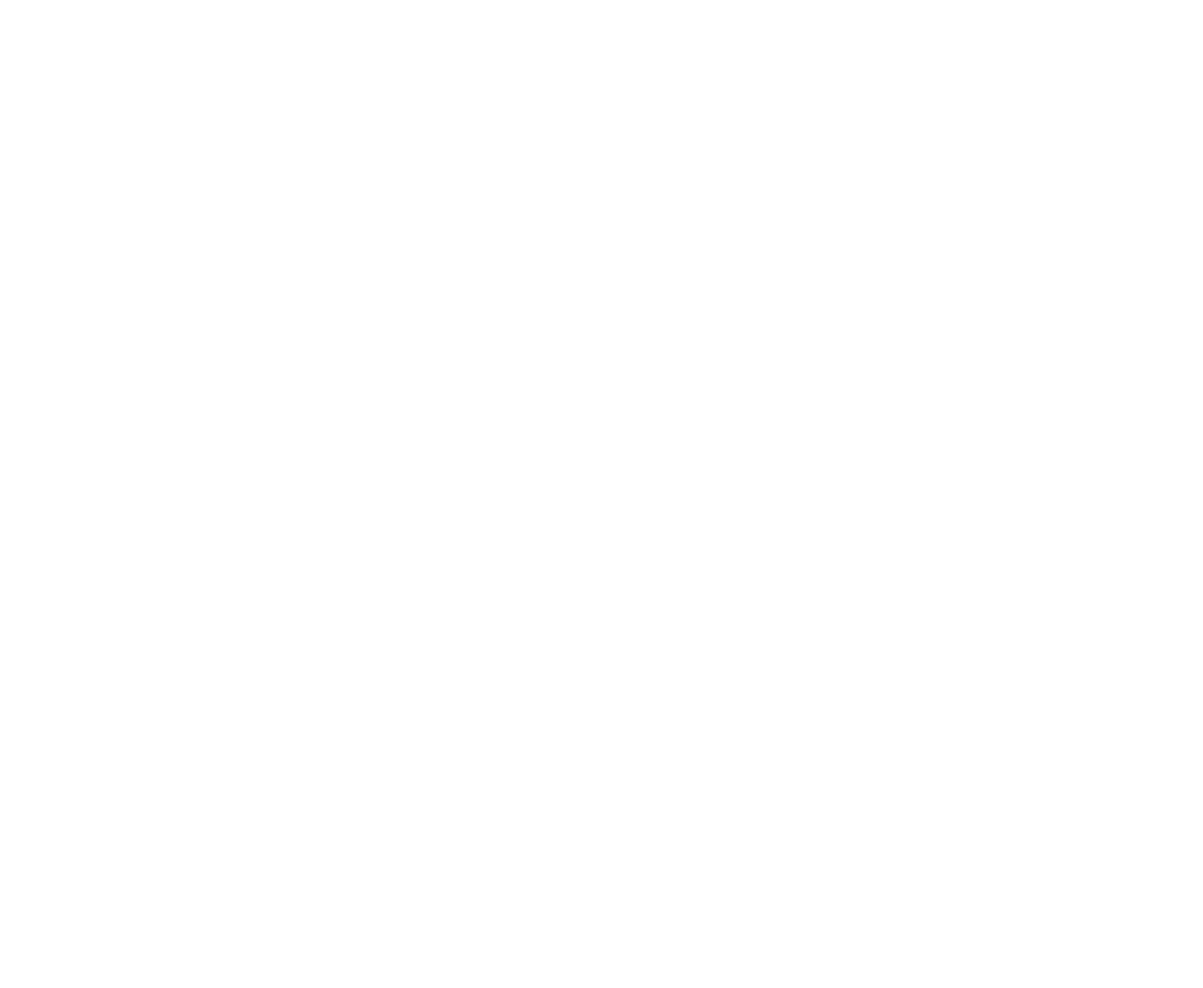
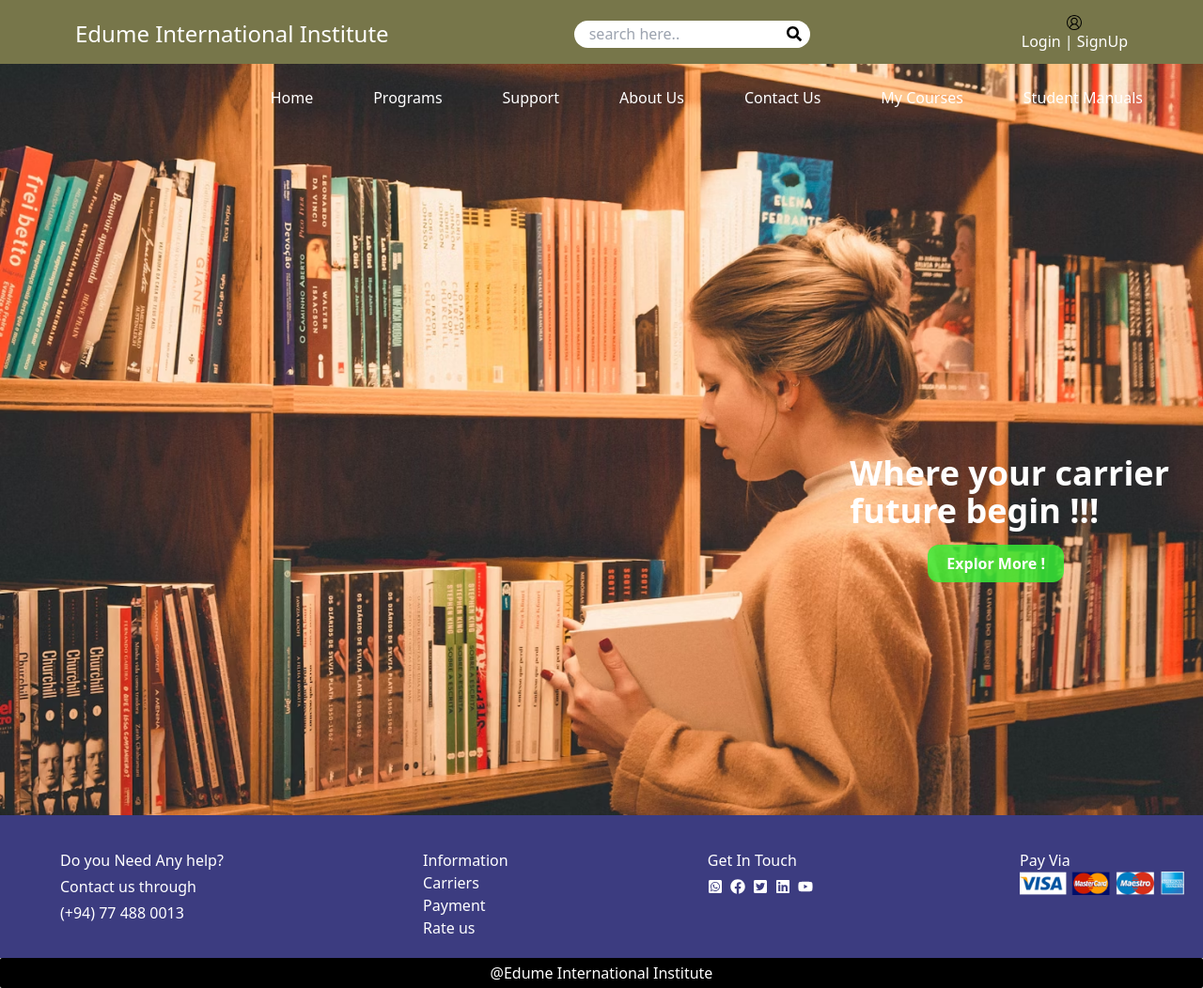
Before and after one commit to KasunDimantha/Edume-International-Institute, a React (Vite) app in the folder EdumeLMS/: page / in a window 1280 px wide. Shown: the whole page at 94% size. Before the commit the page ends 800 px from the top, so only its background shows below. Built offline with nearby package versions, Linux system fonts and the light colour scheme.

Commit message:
complete home page

```diff
--- a/EdumeLMS/package.json
+++ b/EdumeLMS/package.json
@@ -27,7 +27,7 @@
     "eslint-plugin-react-hooks": "^4.6.0",
     "eslint-plugin-react-refresh": "^0.4.5",
     "tailwindcss": "^3.4.1",
-    "vite": "^5.1.0"
+    "vite": "^5.1.4"
   },
   "description": "This template provides a minimal setup to get React working in Vite with HMR and some ESLint rules.",
   "main": "tailwind.config.js",
--- a/EdumeLMS/src/App.jsx
+++ b/EdumeLMS/src/App.jsx
@@ -1,4 +1,5 @@
-
+import './App.css'
+import React from "react";
 import { BrowserRouter as Router,Route,Routes } from 'react-router-dom'
 import Home_Page from './pages/Home_Page';
 import SignIn_Page from './pages/SignIn_Page';
@@ -12,8 +13,8 @@
       <Router>
         <Routes>
           <Route exact path="/"  element={<Home_Page/>}/>
-          <Route exact path="/signInPage"  element={<SignIn_Page/>} />
-          <Route exact path="/signUpPage"  element={<SignUp_Page/>} />
+          {/*<Route exact path="/signInPage"  element={<SignIn_Page/>} />
+          <Route exact path="/signUpPage"  element={<SignUp_Page/>} />  */}
         </Routes>
       </Router>
     </>
--- a/EdumeLMS/src/pages/Home_Page.jsx
+++ b/EdumeLMS/src/pages/Home_Page.jsx
@@ -1,10 +1,14 @@
 import React from 'react'
 import TopBar from './component/TopBar'
+import Hero_Section from './component/Hero_Section'
+import Footer from './component/Footer'
 
 function Home_Page() {
   return (
     <div>
       <TopBar/>
+      <Hero_Section/>
+      <Footer/>
     </div>
   )
 }
--- a/EdumeLMS/src/pages/SignIn_Page.jsx
+++ b/EdumeLMS/src/pages/SignIn_Page.jsx
@@ -1,9 +1,14 @@
 import React from 'react'
+import TopBar from './component/TopBar'
+import Footer from './component/Footer'
+import SignIn from './component/SignIn'
 
 function SignIn_Page() {
   return (
     <div>
-
+      <TopBar/>
+      <SignIn/>
+      <Footer/>
     </div>
   )
 }
--- a/EdumeLMS/src/pages/SignUp_Page.jsx
+++ b/EdumeLMS/src/pages/SignUp_Page.jsx
@@ -1,9 +1,14 @@
 import React from 'react'
+import TopBar from './component/TopBar'
+import Footer from './component/Footer'
+import SignUp from './component/SignUp'
 
 function SignUp_Page() {
   return (
     <div>
-
+      <TopBar/>
+      <SignUp/>
+      <Footer/>
     </div>
   )
 }
--- a/EdumeLMS/src/pages/component/Footer.jsx
+++ b/EdumeLMS/src/pages/component/Footer.jsx
@@ -0,0 +1,47 @@
+import React from "react";
+import { FaFacebook } from "react-icons/fa";
+import { FaWhatsappSquare } from "react-icons/fa";
+import { FaTwitterSquare } from "react-icons/fa";
+import { FaLinkedin } from "react-icons/fa";
+import { FaYoutube } from "react-icons/fa";
+import pay from "./img/pay.png";
+
+function Footer() {
+  return (
+    <>
+      <div className="flex justify-between bg-[#3c3c80] pl-16 pt-9 pr-5 pb-5">
+        <div className="text-white font-sans">
+          <h5 className="text-white font-sans text-base">Do you Need Any help?</h5>
+          <p className="pt-1">Contact us through </p>
+          <p className="pt-1">(+94) 77 488 0013</p>
+        </div>
+        <div className="text-white font-sans">
+          <h5 className="text-white font-sans text-base">Information</h5>
+          <p>Carriers</p>
+          <p>Payment</p>
+          <p>Rate us</p>
+        </div>
+
+        <div className="text-white font-sans">
+          <h4>Get In Touch</h4>
+          <div className="flex ">
+            <p className="pr-2 pt-2 text-base cursor-pointer"><FaWhatsappSquare /></p>
+            <p className="pr-2 pt-2 text-base cursor-pointer"><FaFacebook /></p>
+            <p className="pr-2 pt-2 text-base cursor-pointer"><FaTwitterSquare /></p>
+            <p className="pr-2 pt-2 text-base cursor-pointer"><FaLinkedin /></p>
+            <p className="pr-2 pt-2 text-base cursor-pointer"><FaYoutube /></p>
+          </div>
+        </div>
+        <div>
+          <h4 className="text-white">Pay Via</h4>
+          <img src={pay} alt="payment" className="h-h25" />
+        </div>
+      </div>
+      <div className="flex justify-center text-white bg-black pt-1 pb-1 rounded-sm">
+        <p>@Edume International Institute</p>
+      </div>
+    </>
+  );
+}
+
+export default Footer;
--- a/EdumeLMS/src/pages/component/Hero_Section.jsx
+++ b/EdumeLMS/src/pages/component/Hero_Section.jsx
@@ -0,0 +1,20 @@
+import React from 'react'
+import heroimg from './img/photo01.avif'
+
+function Hero_Section() {
+  return (
+    <>
+            <section className="h-h100">
+                <img src={heroimg} alt="heroimg" className="h-h100 w-w100%"/>
+
+                <div className="flex justify-end relative font-sans right-9 -top-96">
+                    <h2 className="text-white text-4xl font-bold">Where your carrier <br />future begin !!!</h2>
+                    <button className="absolute top-20 right-28 text-base bg-[#36f136d2] pt-2 pb-2 pl-5 pr-5 rounded-xl border-none text-white font-bold cursor-pointer top-24 ">Explor More !</button>
+                </div>
+
+            </section>
+        </>
+  )
+}
+
+export default Hero_Section
--- a/EdumeLMS/src/pages/component/SignIn.jsx
+++ b/EdumeLMS/src/pages/component/SignIn.jsx
@@ -0,0 +1,11 @@
+import React from 'react'
+
+function SignIn() {
+  return (
+    <div>
+
+    </div>
+  )
+}
+
+export default SignIn
--- a/EdumeLMS/src/pages/component/SignUp.jsx
+++ b/EdumeLMS/src/pages/component/SignUp.jsx
@@ -0,0 +1,11 @@
+import React from 'react'
+
+function SignUp() {
+  return (
+    <div>
+
+    </div>
+  )
+}
+
+export default SignUp
--- a/EdumeLMS/src/pages/component/TopBar.jsx
+++ b/EdumeLMS/src/pages/component/TopBar.jsx
@@ -1,4 +1,4 @@
-import React from 'react'
+import React from "react"
 import { FaSearch } from "react-icons/fa";
 import { VscAccount } from "react-icons/vsc";
 import { Link } from "react-router-dom";
@@ -6,7 +6,39 @@
 function TopBar() {
   return (
     <div>
+      <div className="flex justify-between items-center bg-[#77764a] pt-4 pr-20 pb-3 pl-20">
+                <div className="font-sans text-white">
+                    <Link to="/"><h3 className="text-2xl">Edume International Institute</h3></Link>
+                </div>
+                <div className="flex relative">
 
+                    <input type="text" placeholder="search here.." className="h-h29 w-w250 outline-none rounded-2xl pl-4 border-none font-sans"/>
+                    <button className="w-w29 h-h29 rounded-2xl relative border-none bg-white -left-7 hover:bg-gray-300 active:bg-gray-200 pl-1"><FaSearch/></button>
+                </div>
+                <div className="items-center">
+                    <div>
+                        <a className="flex justify-center text-base"><VscAccount/></a>
+                    </div>
+                    <div className="font-sans text-white">
+                        <ul>
+                            <Link to="/signInPage" className="cursor-pointer">Login</Link>
+                            <a className="a2"> | </a>
+                            <Link to="/signUpPage" className="acursor-pointer3">SignUp</Link>
+                        </ul>
+                    </div>
+                </div>
+            </div>
+            <div>
+                <ul className="flex justify-end relative h-0 -bottom-6">
+                    <li className="mr-16 text-base cursor-pointer text-white "><a>Home</a></li>
+                    <li className="mr-16 text-base cursor-pointer text-white "><a>Programs</a></li>
+                    <li className="mr-16 text-base cursor-pointer text-white "><a>Support</a></li>
+                    <li className="mr-16 text-base cursor-pointer text-white "><a>About Us</a></li>
+                    <li className="mr-16 text-base cursor-pointer text-white "><a>Contact Us</a></li>
+                    <li className="mr-16 text-base cursor-pointer text-white "><a>My Courses</a></li>
+                    <li className="mr-16 text-base cursor-pointer text-white "><a>Student Manuals</a></li>
+                </ul>
+            </div>
     </div>
   )
 }
--- a/EdumeLMS/tailwind.config.js
+++ b/EdumeLMS/tailwind.config.js
@@ -4,7 +4,18 @@
     "./src/**/*.{js,jsx,ts,tsx}",
   ],
   theme: {
-    extend: {},
+    extend: {
+      height: {
+        'h29': '29px',
+        'h100' : '100vh',
+        'h25' : '25px'
+      },
+      width: {
+        'w250': '250px',
+        'w29': '29px',
+        'w100%' : '100%',
+      }
+    },
   },
   plugins: [ ],
 }
```
Also changed, not shown: 1 other file (tests, documents, lock files or other folders).
